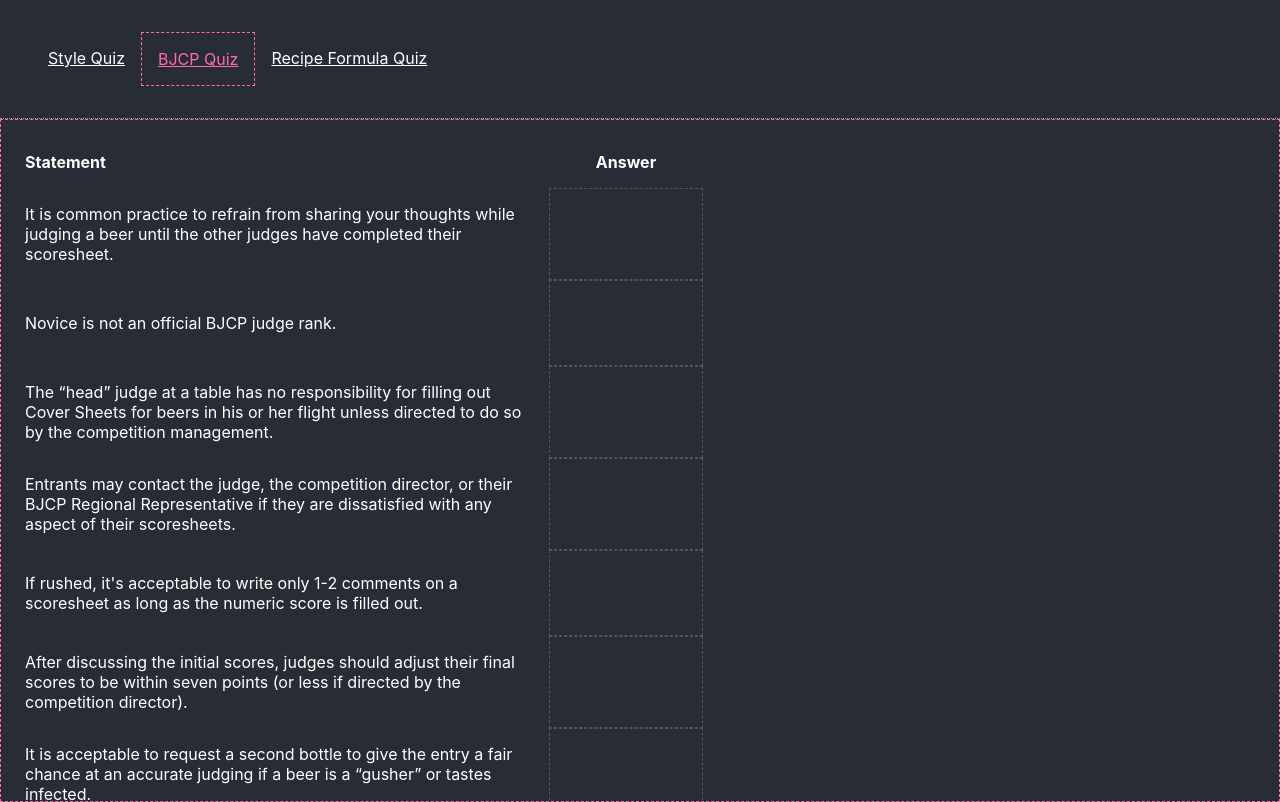
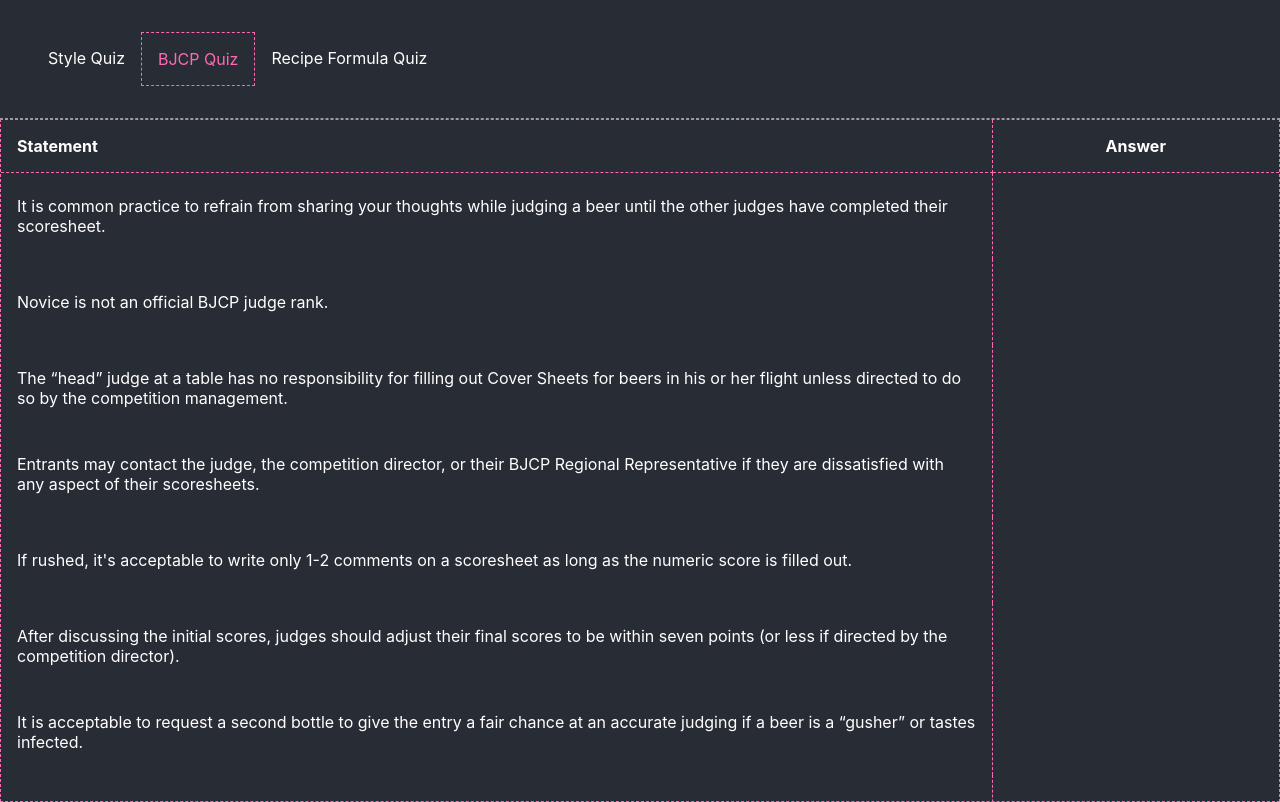
Before and after one commit to gthmb/bjcp_written_exam_study_guide, a React (Create React App) app: page /bjcp-quiz in a window 1280 px wide. Built offline with nearby package versions, Linux system fonts and the light colour scheme.

Commit message:
cooler styles!

```diff
--- a/src/AppHeader.tsx
+++ b/src/AppHeader.tsx
@@ -1,11 +1,10 @@
 import React from 'react';
-import { RouteComponentProps } from 'react-router';
 import styled from 'styled-components';
 import { NavLink } from 'react-router-dom';
 
 const StyledHeader = styled.div`
     padding: 2em;
-    border-bottom: 1px dotted #999;
+    border-bottom: 1px dashed #999;
     display: inline-flex;
 `;
 
@@ -13,6 +12,8 @@
     padding: 1em;
 
     color: white;
+
+    text-decoration: none;
 
     &.active {
         color: hotpink;
--- a/src/components/QuizTable/QuizTable.tsx
+++ b/src/components/QuizTable/QuizTable.tsx
@@ -17,9 +17,8 @@
 
 const StyledTable = styled.table`
     border-collapse: separate;
-    border-spacing: 0.5em 0;
-    padding: 1em 0;
-
+    border-spacing: 0 0;
+    width: 100%;
     td,
     th {
         max-width: 500px;
@@ -33,6 +32,7 @@
         top: 0;
         background-color: #282c34;
         z-index: 10;
+        border-bottom: 1px dashed hotpink;
     }
 
     th:first-child {
@@ -45,10 +45,15 @@
 
     td:first-child,
     th:first-child {
+        border-right: 1px dashed hotpink;
         background-color: #282c34;
         left: 0;
         position: sticky;
         z-index: 20;
+    }
+
+    tr > th:first-child {
+        z-index: 100;
     }
 `;
 
@@ -71,7 +76,12 @@
 
 const ToggleContainer = styled.td<{ enabled: boolean }>`
     display: ${({ enabled }) => (enabled ? '' : 'none')};
-    border: 1px dashed #555;
+    border: 1px dashed rgba(0, 0, 0, 0);
+
+    :hover {
+        border-color: #555;
+    }
+
     cursor: pointer;
 `;
 
```
